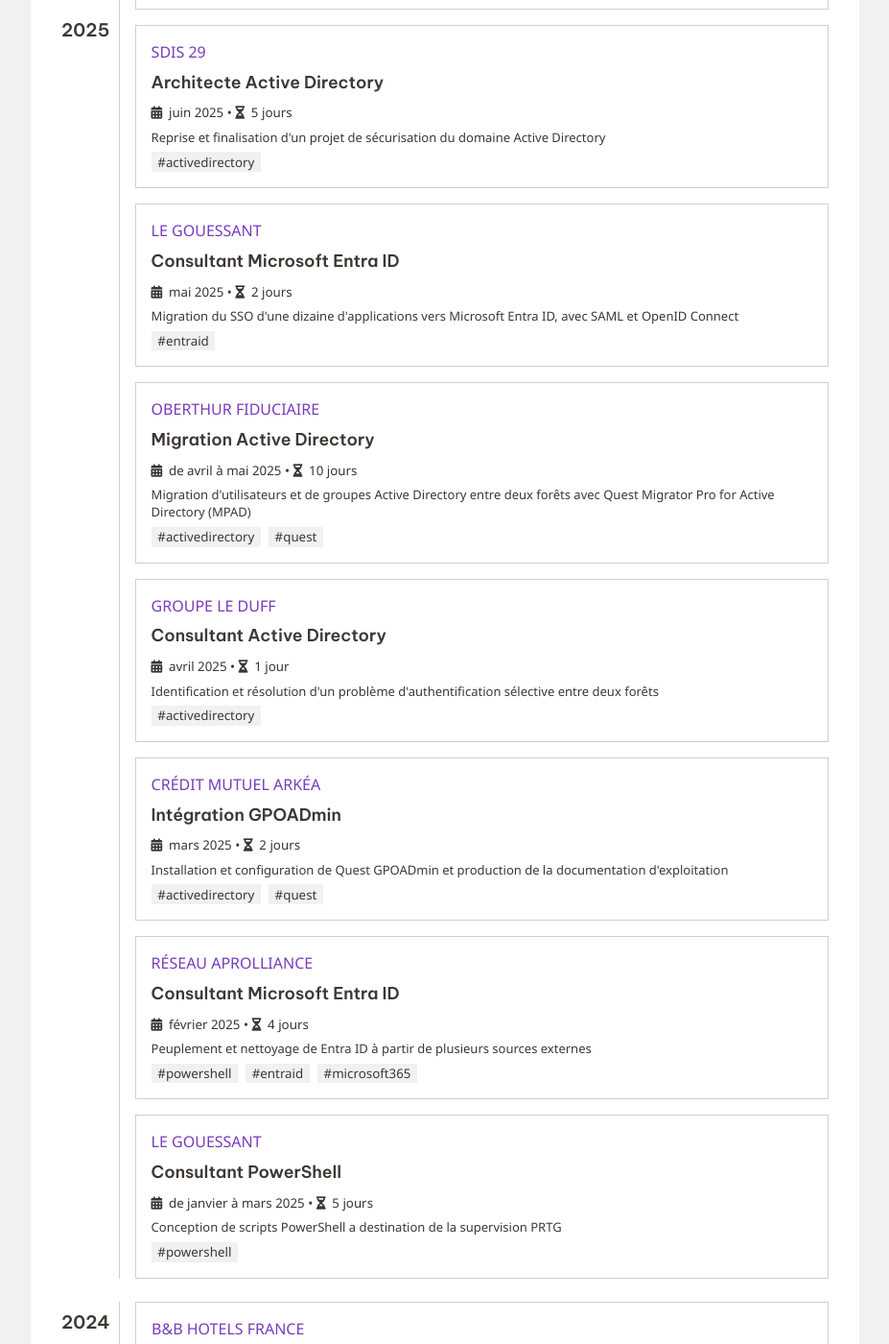
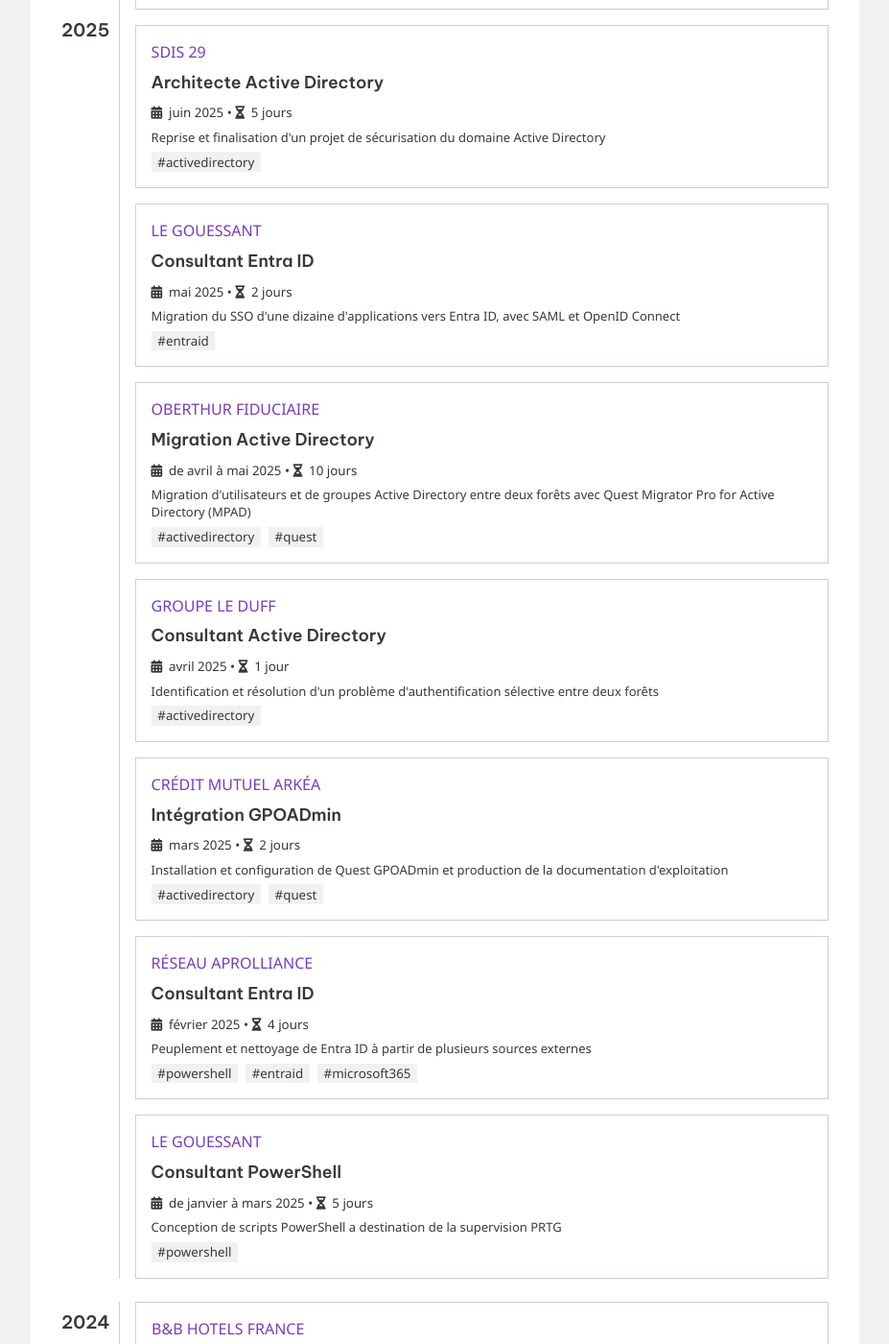
Before and after one commit to leobouard/leobouard.github.io, a Jekyll site: the page built from _pages/cv-metsys.html, in a window 1280 px wide and 1400 px high, scrolled down 2197 px. Shown: the whole window at 96% size, without its empty margins (176-1103 px from the left). Built offline with Jekyll 4.4.1, drawn with Linux system fonts in a browser that asks for light colours; nearby versions of some CDN libraries; some web fonts are replaced.

Commit message:
Update projects.json

```diff
--- a/_data/projects.json
+++ b/_data/projects.json
@@ -57,10 +57,10 @@
             },
             {
                 "company": "Le Gouessant",
-                "title": "Consultant Microsoft Entra ID",
+                "title": "Consultant Entra ID",
                 "period": "mai 2025",
                 "duration": "2 jours",
-                "description": "Migration du SSO d'une dizaine d'applications vers Microsoft Entra ID, avec SAML et OpenID Connect",
+                "description": "Migration du SSO d'une dizaine d'applications vers Entra ID, avec SAML et OpenID Connect",
                 "tags": ["entraid"]
             },
             {
@@ -89,7 +89,7 @@
             },
             {
                 "company": "Réseau Aprolliance",
-                "title": "Consultant Microsoft Entra ID",
+                "title": "Consultant Entra ID",
                 "period": "février 2025",
                 "duration": "4 jours",
                 "description": "Peuplement et nettoyage de Entra ID à partir de plusieurs sources externes",
```
